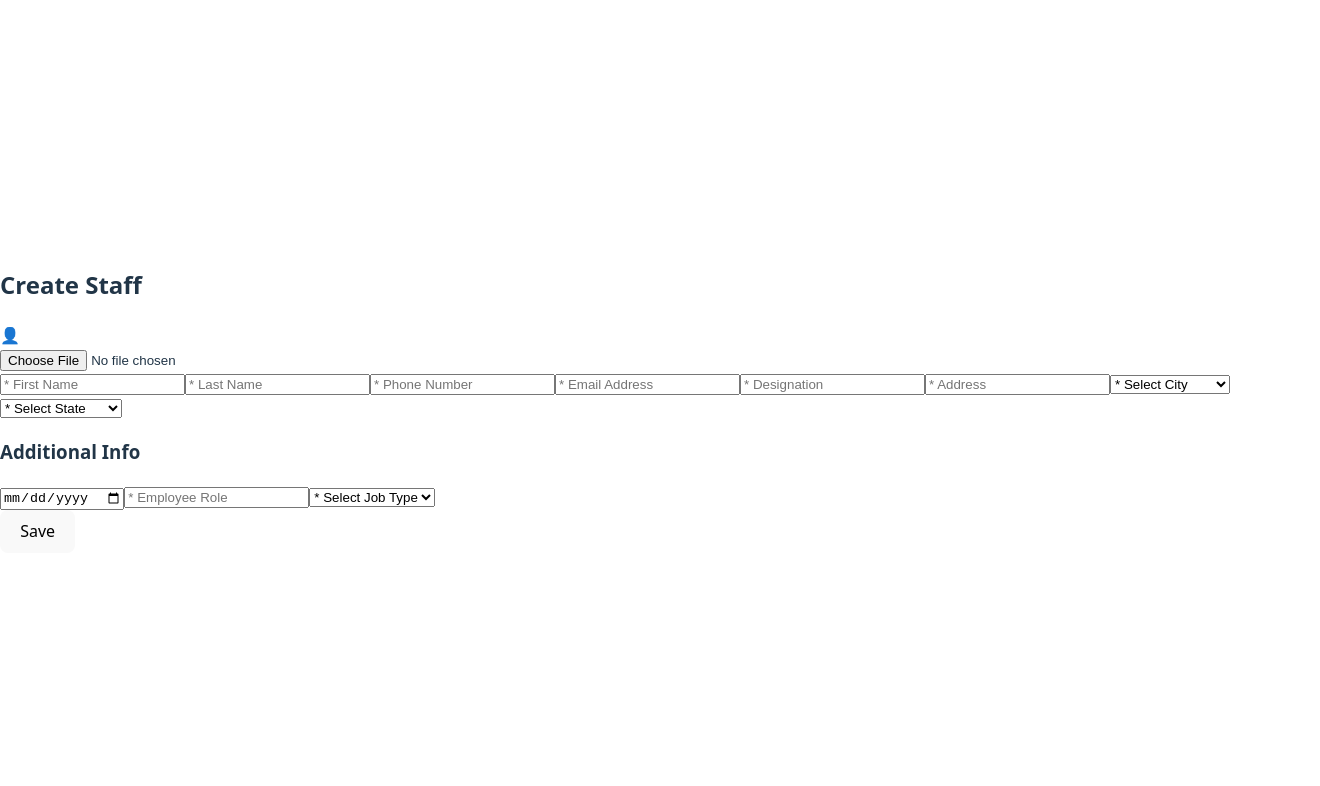
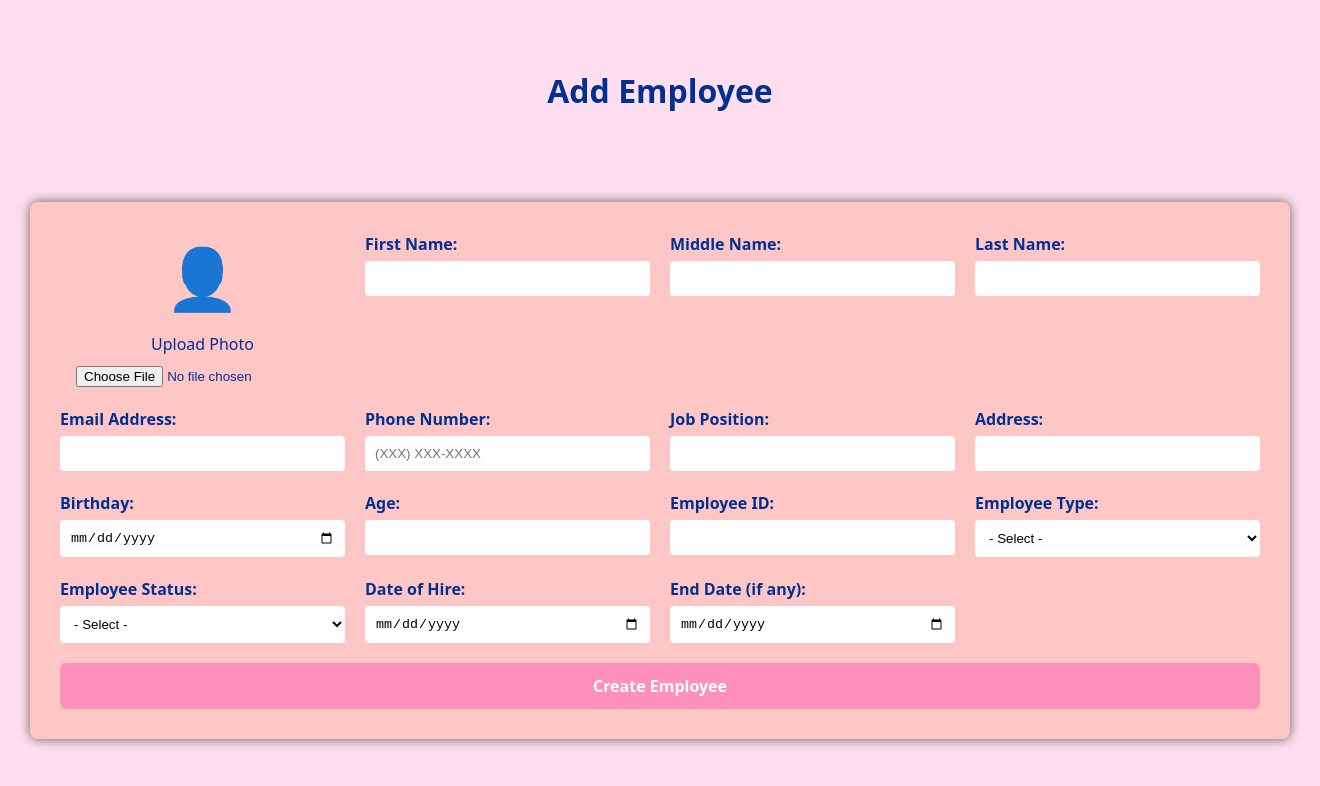
Before and after one commit to annana31/sabrosa-ADMIN, a React (Vite) app: page /AddEmployee in a window 1280 px wide. Shown: the top 786 px of the page, 1320 px wide, since content can reach past the window. Built offline with nearby package versions, Linux system fonts and the light colour scheme.

Commit message:
Update AddEmployee.jsx

```diff
--- a/src/pages/AddEmployee.jsx
+++ b/src/pages/AddEmployee.jsx
@@ -4,27 +4,31 @@ import '../styles/AddEmployee.css';
 function AddEmployee() {
   const [formData, setFormData] = useState({});
   const [imagePreview, setImagePreview] = useState(null);
-  const [age, setAge] = useState('');
+
+  // Function to calculate age from birthdate
+  const calculateAge = (birthday) => {
+    const birthDate = new Date(birthday);
+    const today = new Date();
+    let age = today.getFullYear() - birthDate.getFullYear();
+    const month = today.getMonth();
+    const day = today.getDate();
+
+    if (month < birthDate.getMonth() || (month === birthDate.getMonth() && day < birthDate.getDate())) {
+      age--;
+    }
+
+    return age;
+  };
 
   const handleChange = (e) => {
-    const { name, value, type, checked } = e.target;
+    const { name, value } = e.target;
+    setFormData({ ...formData, [name]: value });
 
+    // If the birthday field is updated, calculate age automatically
     if (name === 'birthday') {
-      const birthDate = new Date(value);
-      const today = new Date();
-      const calculatedAge = today.getFullYear() - birthDate.getFullYear();
-      const m = today.getMonth() - birthDate.getMonth();
-      if (m < 0 || (m === 0 && today.getDate() < birthDate.getDate())) {
-        setAge(calculatedAge - 1);
-      } else {
-        setAge(calculatedAge);
-      }
+      const age = calculateAge(value);
+      setFormData({ ...formData, age }); // Update the age field
     }
-
-    setFormData({
-      ...formData,
-      [name]: type === 'checkbox' ? checked : value,
-    });
   };
 
   const handleImageUpload = (e) => {
@@ -42,61 +46,100 @@ function AddEmployee() {
   };
 
   return (
-    <div className="add-employee-container">
-      <h2>Create Staff</h2>
-      <form className="add-employee-form" onSubmit={handleSubmit}>
-        <div className="left-panel">
-          <div className="photo-upload">
-            {imagePreview ? (
-              <img src={imagePreview} alt="Preview" className="avatar-img" />
-            ) : (
-              <div className="avatar-placeholder">👤</div>
-            )}
-            <input type="file" accept="image/*" onChange={handleImageUpload} />
-          </div>
+    <div className="add-employee">
+      <h2>Add Employee</h2>
+      <form onSubmit={handleSubmit} className="form-grid">
+        <div className="profile-image">
+          {imagePreview ? (
+            <img src={imagePreview} alt="Preview" />
+          ) : (
+            <div className="placeholder">👤</div>
+          )}
+          <label htmlFor="uploadPhoto">Upload Photo</label>
+          <input type="file" id="uploadPhoto" name="profileImage" onChange={handleImageUpload} />
+        </div>
 
-          <input name="firstName" placeholder="* First Name" required onChange={handleChange} />
-          <input name="lastName" placeholder="* Last Name" required onChange={handleChange} />
-          <input name="phone" placeholder="* Phone Number" required onChange={handleChange} />
-          <input name="email" type="email" placeholder="* Email Address" required onChange={handleChange} />
-          <input name="designation" placeholder="* Designation" required onChange={handleChange} />
-          <input name="address" placeholder="* Address" required onChange={handleChange} />
+        <div className="input-group">
+          <label htmlFor="firstName">First Name:</label>
+          <input type="text" id="firstName" name="firstName" required onChange={handleChange} />
+        </div>
 
-          <select name="city" required onChange={handleChange}>
-            <option value="">* Select City</option>
-            <option value="Cagayan de Oro">Cagayan de Oro</option>
-            <option value="Manila">Manila</option>
-          </select>
+        <div className="input-group">
+          <label htmlFor="middleName">Middle Name:</label>
+          <input type="text" id="middleName" name="middleName" onChange={handleChange} />
+        </div>
 
-          <select name="state" required onChange={handleChange}>
-            <option value="">* Select State</option>
-            <option value="Misamis Oriental">Misamis Oriental</option>
-            <option value="NCR">NCR</option>
+        <div className="input-group">
+          <label htmlFor="lastName">Last Name:</label>
+          <input type="text" id="lastName" name="lastName" required onChange={handleChange} />
+        </div>
+
+        <div className="input-group">
+          <label htmlFor="email">Email Address:</label>
+          <input type="email" id="email" name="email" required onChange={handleChange} />
+        </div>
+
+        <div className="input-group">
+          <label htmlFor="phoneNumber">Phone Number:</label>
+          <input type="tel" id="phoneNumber" name="phoneNumber" required onChange={handleChange} placeholder="(XXX) XXX-XXXX" />
+        </div>
+
+        <div className="input-group">
+          <label htmlFor="jobPosition">Job Position:</label>
+          <input type="text" id="jobPosition" name="jobPosition" required onChange={handleChange} />
+        </div>
+
+        <div className="input-group">
+          <label htmlFor="address">Address:</label>
+          <input type="text" id="address" name="address" onChange={handleChange} />
+        </div>
+
+        <div className="input-group">
+          <label htmlFor="birthday">Birthday:</label>
+          <input type="date" id="birthday" name="birthday" onChange={handleChange} />
+        </div>
+
+        <div className="input-group">
+          <label htmlFor="age">Age:</label>
+          <input type="number" id="age" name="age" value={formData.age || ''} readOnly />
+        </div>
+
+        <div className="input-group">
+          <label htmlFor="employeeId">Employee ID:</label>
+          <input type="text" id="employeeId" name="employeeId" onChange={handleChange} />
+        </div>
+
+        <div className="input-group">
+          <label htmlFor="employeeType">Employee Type:</label>
+          <select id="employeeType" name="employeeType" onChange={handleChange}>
+            <option value="">- Select -</option>
+            <option value="Employee">Employee</option>
+            <option value="Contractor">Contractor</option>
+            <option value="Intern">Intern</option>
           </select>
         </div>
 
-        <div className="right-panel">
-          <div>
-            <h3>Additional Info</h3>
-            <input
-              type="date"
-              name="birthday"
-              placeholder="* Birthday"
-              required
-              onChange={handleChange}
-            />
-            {age && <input type="text" value={`Age: ${age}`} readOnly />}
-            <input name="role" placeholder="* Employee Role" required onChange={handleChange} />
+        <div className="input-group">
+          <label htmlFor="employeeStatus">Employee Status:</label>
+          <select id="employeeStatus" name="employeeStatus" onChange={handleChange}>
+            <option value="">- Select -</option>
+            <option value="Full-Time">Full-Time</option>
+            <option value="Part-Time">Part-Time</option>
+            <option value="Contract">Contract</option>
+          </select>
+        </div>
 
-            <select name="jobType" required onChange={handleChange}>
-              <option value="">* Select Job Type</option>
-              <option value="Full-time">Full-time</option>
-              <option value="Part-time">Part-time</option>
-            </select>
-          </div>
+        <div className="input-group">
+          <label htmlFor="dateOfHire">Date of Hire:</label>
+          <input type="date" id="dateOfHire" name="dateOfHire" onChange={handleChange} />
+        </div>
 
-          <button type="submit" className="save-btn">Save</button>
+        <div className="input-group">
+          <label htmlFor="employeeEndDate">End Date (if any):</label>
+          <input type="date" id="employeeEndDate" name="employeeEndDate" onChange={handleChange} />
         </div>
+
+        <button type="submit" className="create-button">Create Employee</button>
       </form>
     </div>
   );
```
